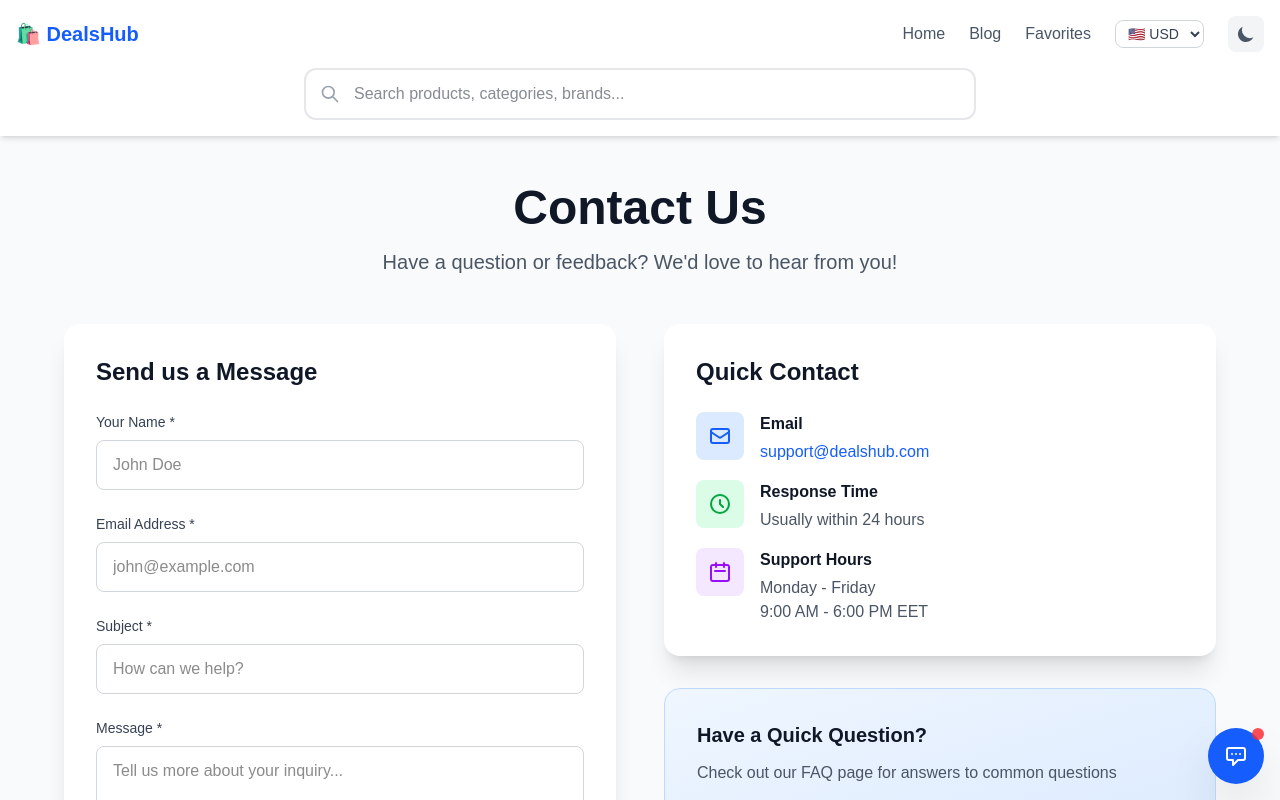
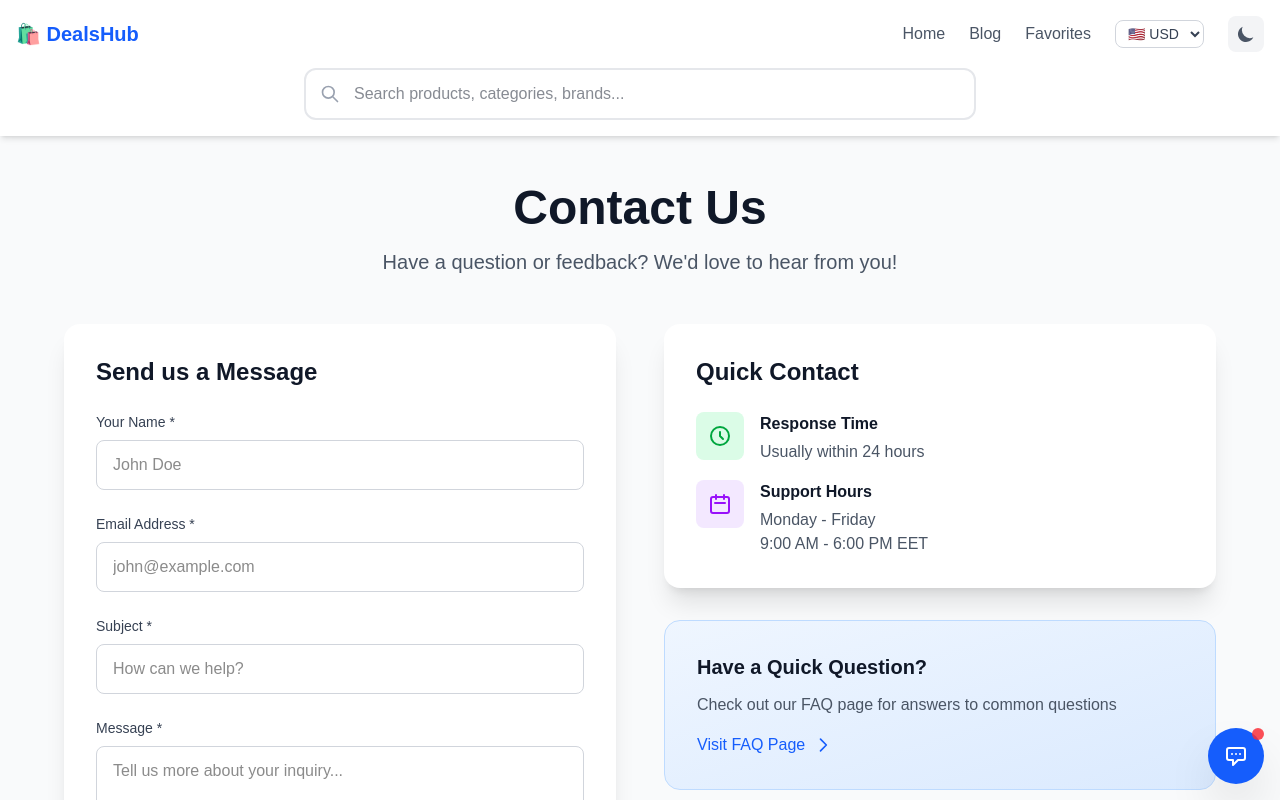
Before and after one commit to SamoTech/ebay-store, a Next.js app: page /contact in a window 1280 px wide. Shown: the top 800 px of the page. Built offline with nearby package versions, Linux system fonts and the light colour scheme.

Commit message:
🗑️ Remove: Email address from contact page
- Remove support@dealshub.com email section
- Keep form, response time, and support hours
- Cleaner contact page layout

```diff
--- a/app/contact/page.tsx
+++ b/app/contact/page.tsx
@@ -109,21 +109,6 @@ export default function ContactPage() {
               </h2>
 
               <div className="space-y-4">
-                {/* Email */}
-                <div className="flex items-start gap-4">
-                  <div className="flex-shrink-0 w-12 h-12 bg-blue-100 dark:bg-blue-900/30 rounded-lg flex items-center justify-center">
-                    <svg className="w-6 h-6 text-blue-600 dark:text-blue-400" fill="none" stroke="currentColor" viewBox="0 0 24 24">
-                      <path strokeLinecap="round" strokeLinejoin="round" strokeWidth={2} d="M3 8l7.89 5.26a2 2 0 002.22 0L21 8M5 19h14a2 2 0 002-2V7a2 2 0 00-2-2H5a2 2 0 00-2 2v10a2 2 0 002 2z" />
-                    </svg>
-                  </div>
-                  <div>
-                    <h3 className="font-semibold text-gray-900 dark:text-white mb-1">Email</h3>
-                    <a href="mailto:support@dealshub.com" className="text-blue-600 dark:text-blue-400 hover:underline">
-                      support@dealshub.com
-                    </a>
-                  </div>
-                </div>
-
                 {/* Response Time */}
                 <div className="flex items-start gap-4">
                   <div className="flex-shrink-0 w-12 h-12 bg-green-100 dark:bg-green-900/30 rounded-lg flex items-center justify-center">
```
